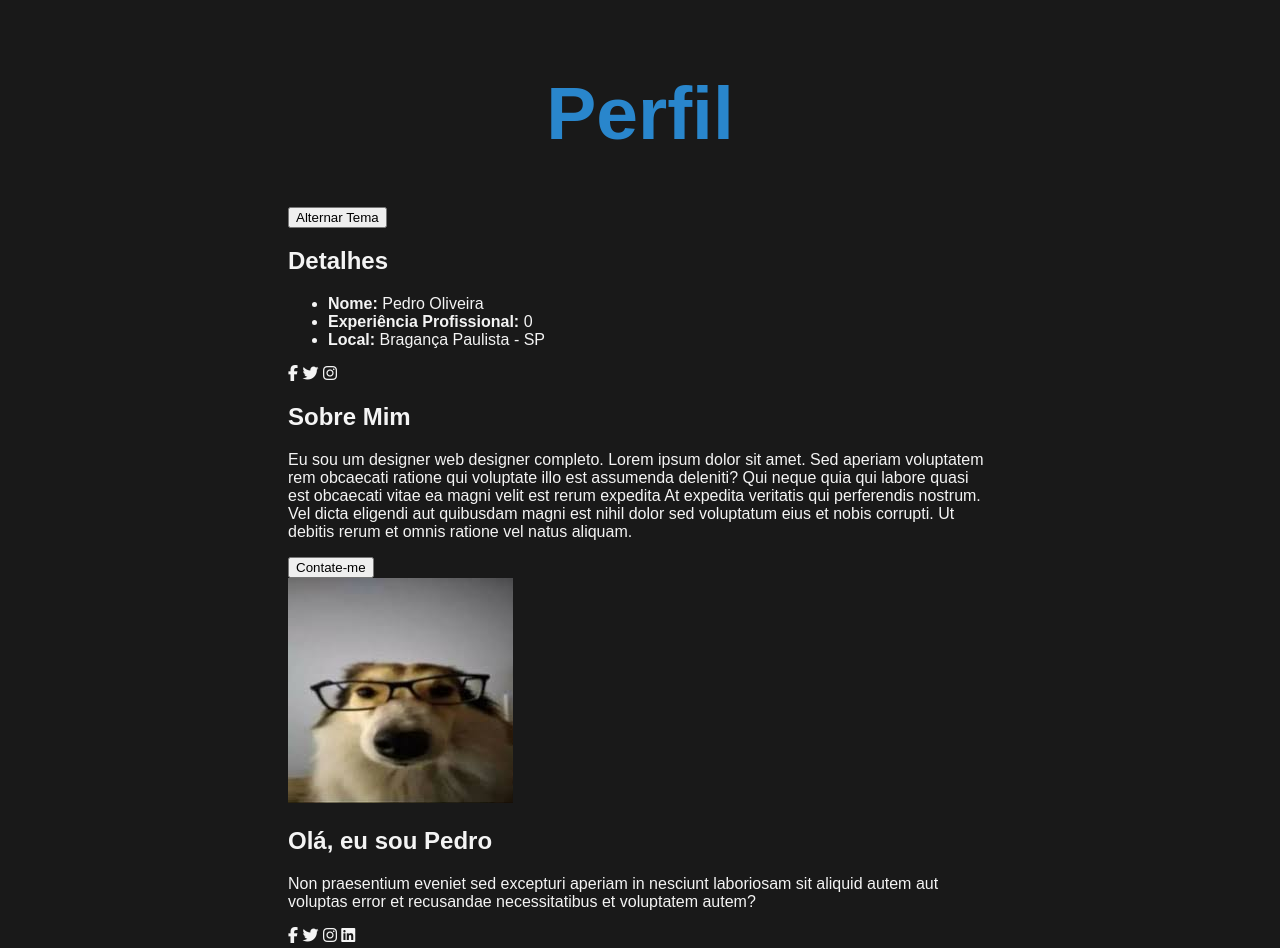
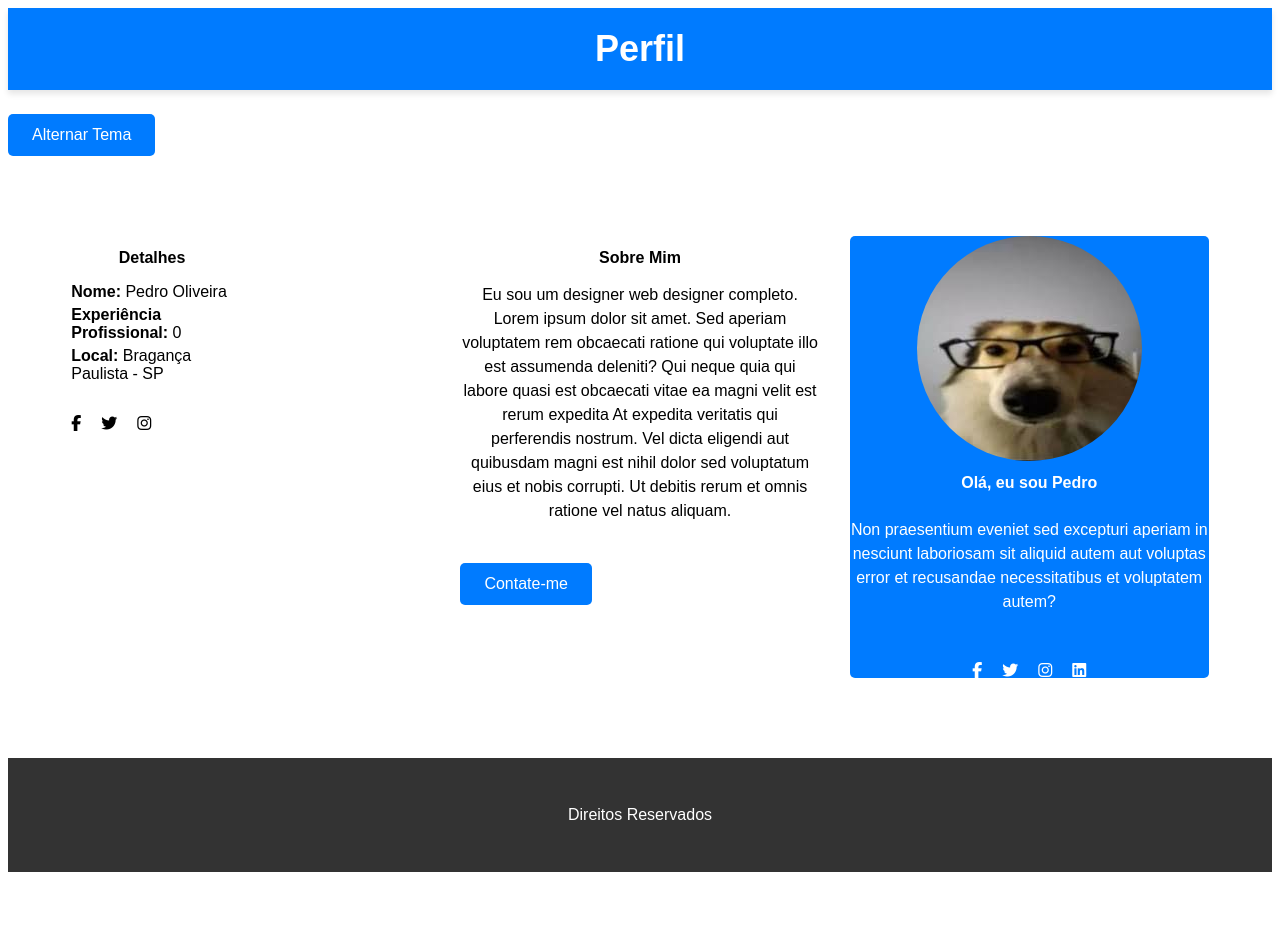
Before and after one commit to PedroOBIF/webpage-de-perfil, a plain HTML site: page index.html in a window 1280 px wide. Shown: the top 948 px of the page. After the commit the page ends 880 px from the top, so only its background shows below. Drawn offline with Linux system fonts and the light colour scheme.

Commit message:
finalização do css

```diff
--- a/styles.css
+++ b/styles.css
@@ -1,14 +1,169 @@
-body {
-    font-family: Arial, sans-serif;
-    background-color: #191919;
-    color: #f4f4f4;
-    margin: auto;
-    padding: 20px;
-    width: 55%;
+:root {
+    --bg-color: #ffffff;
+    --text-color: #000000;
+    --text-color-header: #ffffff;
+    --header-bg: #007bff;
+    --button-bg: #007bff;
+    --button-text: #ffffff;
+    --font-size-base: clamp(1rem, 1vw, 1.5rem);
+    --button-padding: clamp(8px, 2vw, 12px) clamp(16px, 3vw, 24px);
 }
 
-h1 {
-    color: #2986cc;
-    font-size: 75px;
+.dark-mode:root {
+    --bg-color: #121212;
+    --text-color: #ffffff;
+    --text-color-header: #000000;
+    --header-bg: #e100ff;
+    --button-bg: #e100ff;
+    --button-text: #000000;
+}
+
+body {
+    background-color: var(--bg-color);
+    color: var(--text-color);
+    font-family: Arial, sans-serif;
+    font-size: var(--font-size-base);
+    transition: all 0.3s ease;
+    box-sizing: border-box;
+}
+
+header {
+    background-color: var(--header-bg);
+    color: var(--text-color-header);
+    text-align: center;
+    padding: clamp(10px, 2vw, 20px);
+    box-shadow: 0px 4px 6px rgba(0, 0, 0, 0.1);
+}
+
+header h1 {
+    color: var(--primary-color);
+    font-size: clamp(24px, 5vw, 36px);
+    margin: 0;
+}
+
+button {
+    background-color: var(--button-bg);
+    color: var(--button-text);
+    padding: var(--button-padding);
+    border: none;
+    cursor: pointer;
+    font-size: var(--font-size-base);
+    border-radius: 5px;
+    margin-top: 1.5rem;
+}
+
+button:hover {
+    opacity: 0.8;
+}
+
+main {
+    display: flex;
+    flex-direction: row;
+    justify-content: space-between;
+    width: 90%;
+    gap: 30px;
+    margin: 20px auto;
+    padding: clamp(30px, 9vw, 60px);
+    border-radius: 8px;
+}
+
+.details, section {
+    width: 45%;
+}
+
+.details h2, section h2 {
+    font-size: var(--font-size-base);
+    margin-bottom: 10px;
+}
+
+.details ul {
+    list-style: none;
+    padding: 0;
+}
+
+.details ul li {
+    font-size: var(--font-size-base);
+    margin: 5px 0;
+}
+
+.social-icons {
+    display: flex;
+    gap: 20px;
+    align-items: center;
+    margin-top: 2rem;
+}
+
+.profile-card {
+    display: flex;
+    flex-direction: column;
+    justify-content: center;
+    align-items: center;
+    background-color: var(--header-bg);
+    color: var(--text-color-header);
+    border-radius: 5px;
+}
+
+section p {
+    font-size: var(--font-size-base);
+    line-height: 1.5;
+}
+
+.profile-card img {
+    border-radius: 50%;
+    max-width: 100%;
+    height: auto;
+}
+
+section h2, section p {
     text-align: center;
 }
+
+@media (max-width: 768px) {
+    main {
+        flex-direction: column;
+        align-items: center;
+        padding: 20px;
+    }
+
+    .details, section {
+        width: 100%;
+        text-align: center;
+        margin-bottom: 30px;
+    }
+
+    section img {
+        width: 80px;
+        height: 80px;
+    }
+}
+
+@media (max-width: 480px) {
+    header h1 {
+        font-size: clamp(20px, 8vw, 28px);
+    }
+
+    button {
+        font-size: clamp(0.8rem, 2vw, 1.2rem);
+        padding: clamp(6px, 1.5vw, 10px) clamp(12px, 2vw, 20px);
+    }
+
+    .details h2, section h2 {
+        font-size: clamp(1.2rem, 5vw, 1.8rem);
+    }
+
+    .details ul li {
+        font-size: clamp(0.9rem, 2vw, 1.2rem);
+    }
+
+    .social-icons {
+        flex-direction: column;
+        align-items: center;
+    }
+}
+
+footer {
+    text-align: center;
+    padding: 2rem;
+    background: #333;
+    color: #fff;
+}
```
